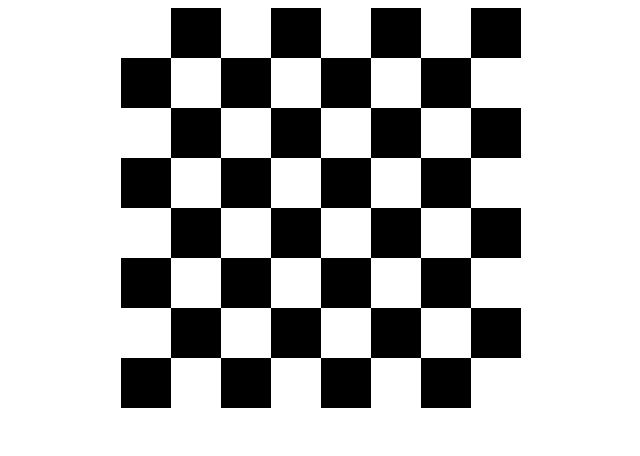
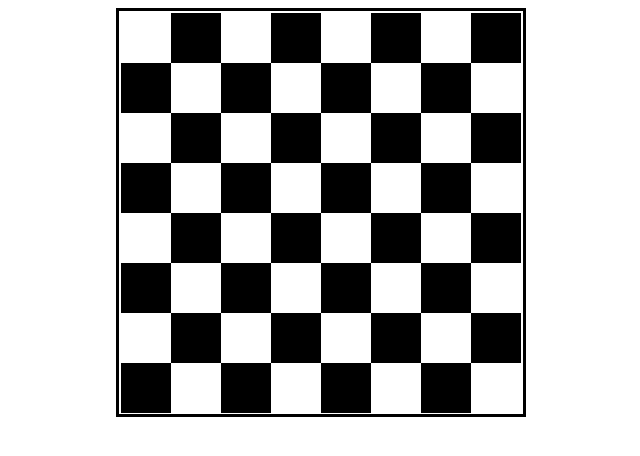
Before and after one commit to balkeep/js-homeworks, a plain HTML site: page hw-7/index.html in a window 1280 px wide. Shown: the whole page, without its empty margins (319-959 px from the left). Drawn offline with nearby package versions, Linux system fonts and the light colour scheme.

Commit message:
adding 7th homework

```diff
--- a/hw-7/style.css
+++ b/hw-7/style.css
@@ -4,6 +4,11 @@
     width: 400px;
     height: 400px;
     margin: auto;
+    padding: 0.1em;
+
+    border-style: solid;
+    border-color: black;
+    border-width: 0.2em;
 
 }
 
```
